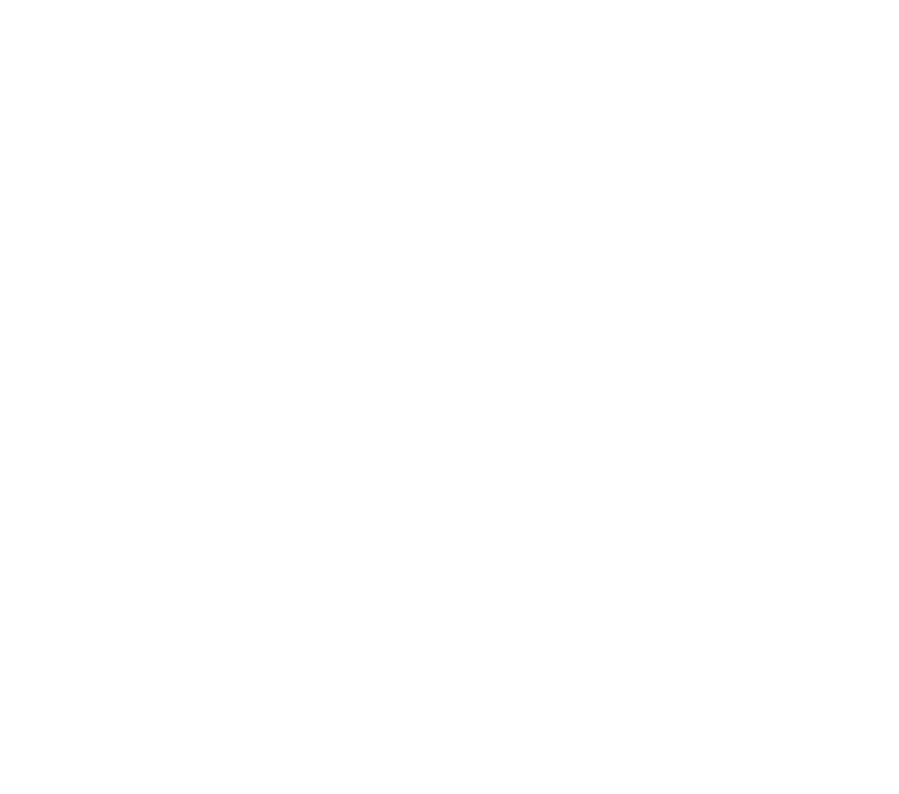
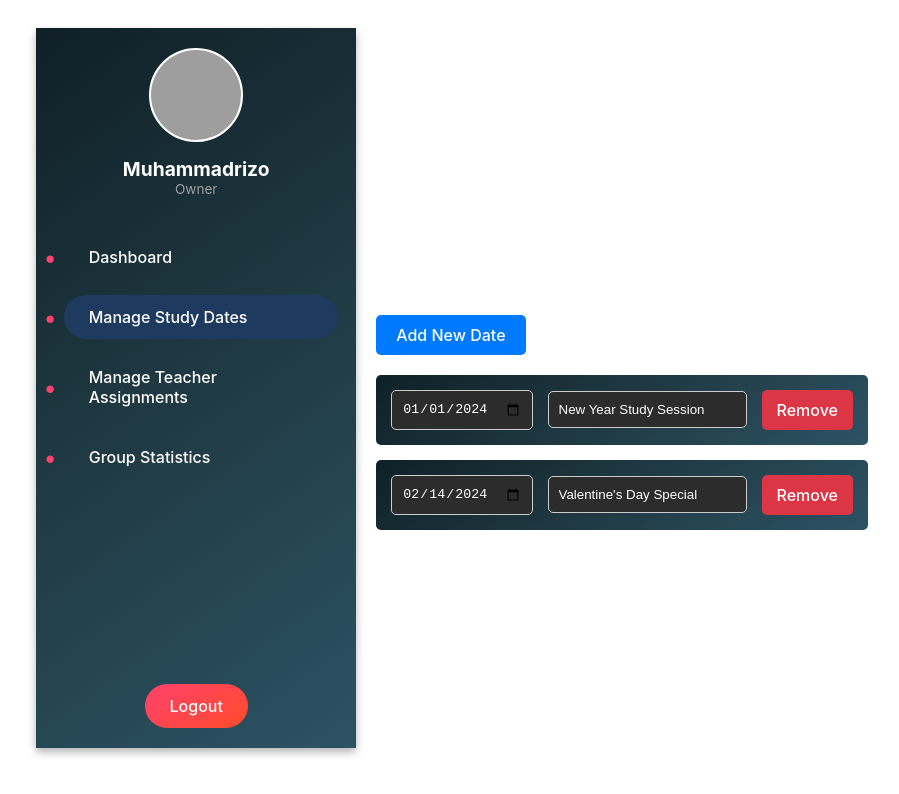
Before and after one commit to rizo0103/eJournalAdminPanel, a React (Vite) app: page /manage-study-dates in a window 1280 px wide. Before the commit this address had no page. Shown: the top 794 px of the page, without its empty margins (35-934 px from the left). Built offline with nearby package versions, Linux system fonts and the light colour scheme; grey boxes are pictures that could not be loaded.

Commit message:
added manager folder + manage study dates component

```diff
--- a/src/App.tsx
+++ b/src/App.tsx
@@ -1,11 +1,13 @@
 import { BrowserRouter, Route, Routes } from 'react-router-dom';
 import Main from './components/main/Main';
+import ManageStudyDates from './components/manager/ManageStudyDates';
 
 function App() {
     return (
         <BrowserRouter>
             <Routes>
                 <Route path = '/' element = {<Main />} />
+                <Route path = '/manage-study-dates' element = {<ManageStudyDates />} />
             </Routes>
         </BrowserRouter>
     );
--- /dev/null
+++ b/src/components/manager/ManageStudyDates.css
@@ -0,0 +1,61 @@
+.manage-study-dates {
+    padding: 20px;
+    color: #fff;
+}
+
+.manage-study-dates h2 {
+    margin-bottom: 20px;
+}
+
+.add-date-button {
+    background-color: #007bff;
+    color: #fff;
+    border: none;
+    padding: 10px 20px;
+    cursor: pointer;
+    margin-bottom: 20px;
+    border-radius: 5px;
+    transition: background-color 0.3s ease;
+}
+
+.add-date-button:hover {
+    background-color: #0056b3;
+}
+
+.study-dates-list {
+    display: flex;
+    flex-direction: column;
+    gap: 15px;
+}
+
+.study-date-item {
+    background: linear-gradient(145deg, #0f2027, #203a43, #2c5364);
+    padding: 15px;
+    border-radius: 5px;
+    display: flex;
+    align-items: center;
+    gap: 15px;
+}
+
+.study-date-item input[type="date"],
+.study-date-item input[type="text"] {
+    padding: 10px;
+    border: 1px solid #ccc;
+    border-radius: 5px;
+    background-color: #2c2c2c;
+    color: #fff;
+}
+
+.remove-date-button {
+    background-color: #dc3545;
+    color: #fff;
+    border: none;
+    padding: 10px 15px;
+    cursor: pointer;
+    border-radius: 5px;
+    transition: background-color 0.3s ease;
+}
+
+.remove-date-button:hover {
+    background-color: #c82333;
+}
--- /dev/null
+++ b/src/components/manager/ManageStudyDates.tsx
@@ -0,0 +1,66 @@
+import React, { useState } from 'react';
+import './ManageStudyDates.css';
+import Sidebar from '../temps/Sidebar';
+
+interface StudyDate {
+    id: number;
+    date: string;
+    description: string;
+}
+
+const ManageStudyDates: React.FC = () => {
+    const [studyDates, setStudyDates] = useState<StudyDate[]>([
+        { id: 1, date: '2024-01-01', description: 'New Year Study Session' },
+        { id: 2, date: '2024-02-14', description: 'Valentine\'s Day Special' },
+    ]);
+
+    const handleAddDate = () => {
+        const newDate: StudyDate = {
+            id: studyDates.length + 1,
+            date: '',
+            description: ''
+        };
+        setStudyDates([...studyDates, newDate]);
+    };
+
+    const handleDateChange = (id: number, field: keyof StudyDate, value: string) => {
+        const updatedDates = studyDates.map(date =>
+            date.id === id ? { ...date, [field]: value } : date
+        );
+        setStudyDates(updatedDates);
+    };
+
+    const handleRemoveDate = (id: number) => {
+        setStudyDates(studyDates.filter(date => date.id !== id));
+    };
+
+    return (
+        <main className='main-content'>
+            <Sidebar />
+            <div className="manage-study-dates">
+                <h2>Manage Study Dates</h2>
+                <button className="add-date-button" onClick={handleAddDate}>Add New Date</button>
+                <div className="study-dates-list">
+                    {studyDates.map(date => (
+                        <div key={date.id} className="study-date-item">
+                            <input
+                                type="date"
+                                value={date.date}
+                                onChange={e => handleDateChange(date.id, 'date', e.target.value)}
+                            />
+                            <input
+                                type="text"
+                                value={date.description}
+                                placeholder="Description"
+                                onChange={e => handleDateChange(date.id, 'description', e.target.value)}
+                            />
+                            <button className="remove-date-button" onClick={() => handleRemoveDate(date.id)}>Remove</button>
+                        </div>
+                    ))}
+                </div>
+            </div>
+        </main>
+    );
+};
+
+export default ManageStudyDates;
--- a/src/components/temps/Sidebar.tsx
+++ b/src/components/temps/Sidebar.tsx
@@ -7,7 +7,6 @@
 
     return (
         <div className="sidebar">
-
             <div className="profile-section">
                 <img src="https://getwallpapers.com/wallpaper/full/5/2/8/1155495-full-size-assassins-creed-wallpaper-hd-1920x1080-for-desktop.jpg" alt="Profile Avatar" className="profile-avatar" />
                 <div className="profile-info">
@@ -15,16 +14,13 @@
                     <p> Owner </p>
                 </div>
             </div>
-
             <nav className="nav-links">
                 <a href = '/' className = {location.pathname === '/' ? 'active' : ''}> Dashboard </a>
                 <a href = "/manage-study-dates" className = {location.pathname === '/manage-study-dates' ? 'active' : ''}> Manage Study Dates </a>
                 <a href = "/manage-teacher-assignments" className = {location.pathname === '/manage-teacher-assignments' ? 'active' : ''}> Manage Teacher Assignments </a>
                 <a href = "/group-statistics" className = {location.pathname === '/group-statistics' ? 'active' : ''}> Group Statistics </a>
             </nav>
-
             <button className="logout-button"> Logout </button>
-
         </div>
     );
 };
```
Also changed, not shown: src/components/main/Main.tsx (+11 -11 lines).
